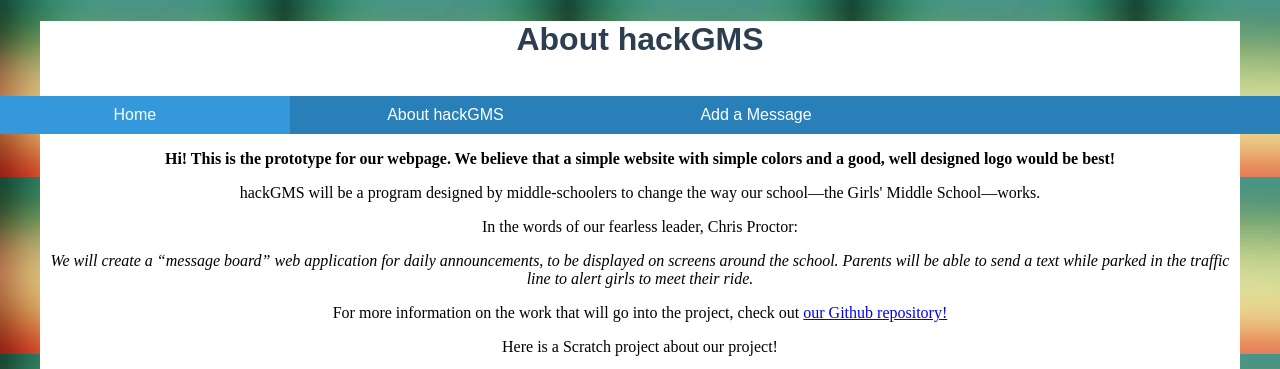
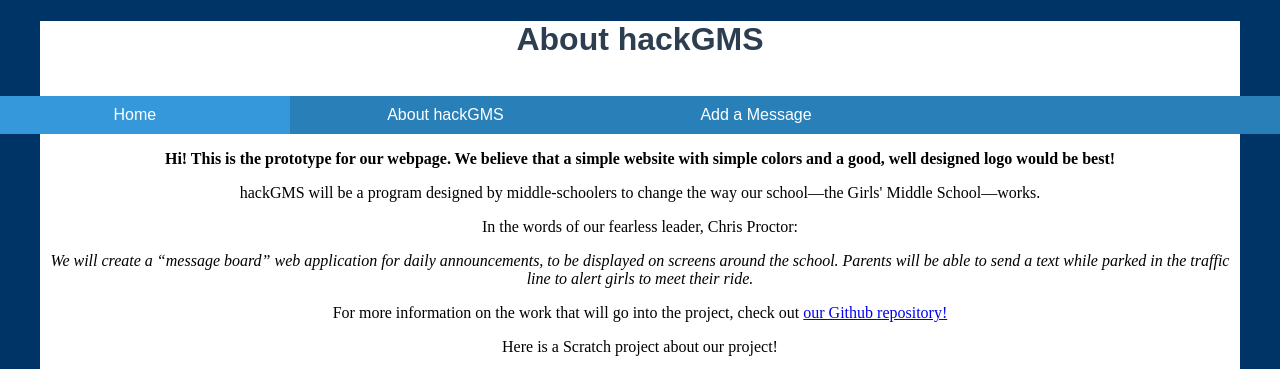
Before and after one commit to cproctor/hackGMS, a Flask app: page /about in a window 1280 px wide. Shown: the top 369 px of the page. Run offline with Flask 2, Linux system fonts and the light colour scheme; parts of the project's set-up code (start-up, migrations or seed data) failed here and were passed over.

Commit message:
Tried to change the background...
…didn’t work. Probably made tons of syntax errors. Oh well. Someone
else can do it.

```diff
--- a/frontend/index.html
+++ b/frontend/index.html
@@ -3,7 +3,7 @@
     <head>
          <link href="{{ url_for('static', filename='style/GS_style.css') }}" rel="stylesheet">
     </head>
-    <body ng-app="hackGMS" ng-controller="hackGMSController" style="background-image: url('hackGMS/frontend/Background.jpg');">
+    <body ng-app="hackGMS" ng-controller="hackGMSController">
         <div id="box">
             <h1>hackGMS</h1>
                 <div id="header">
--- a/frontend/static/style/GS_style.css
+++ b/frontend/static/style/GS_style.css
@@ -1,7 +1,7 @@
 body {
     background-color: #003366;
     min-height: 300px;
-    background-image:url('frontend/style/Background.jpg')
+    background-image:url('href="{{ url_for('style', filename='frontend/static/style/Background.jpg') }}" rel="img"')
 }
 
 #box {
```
